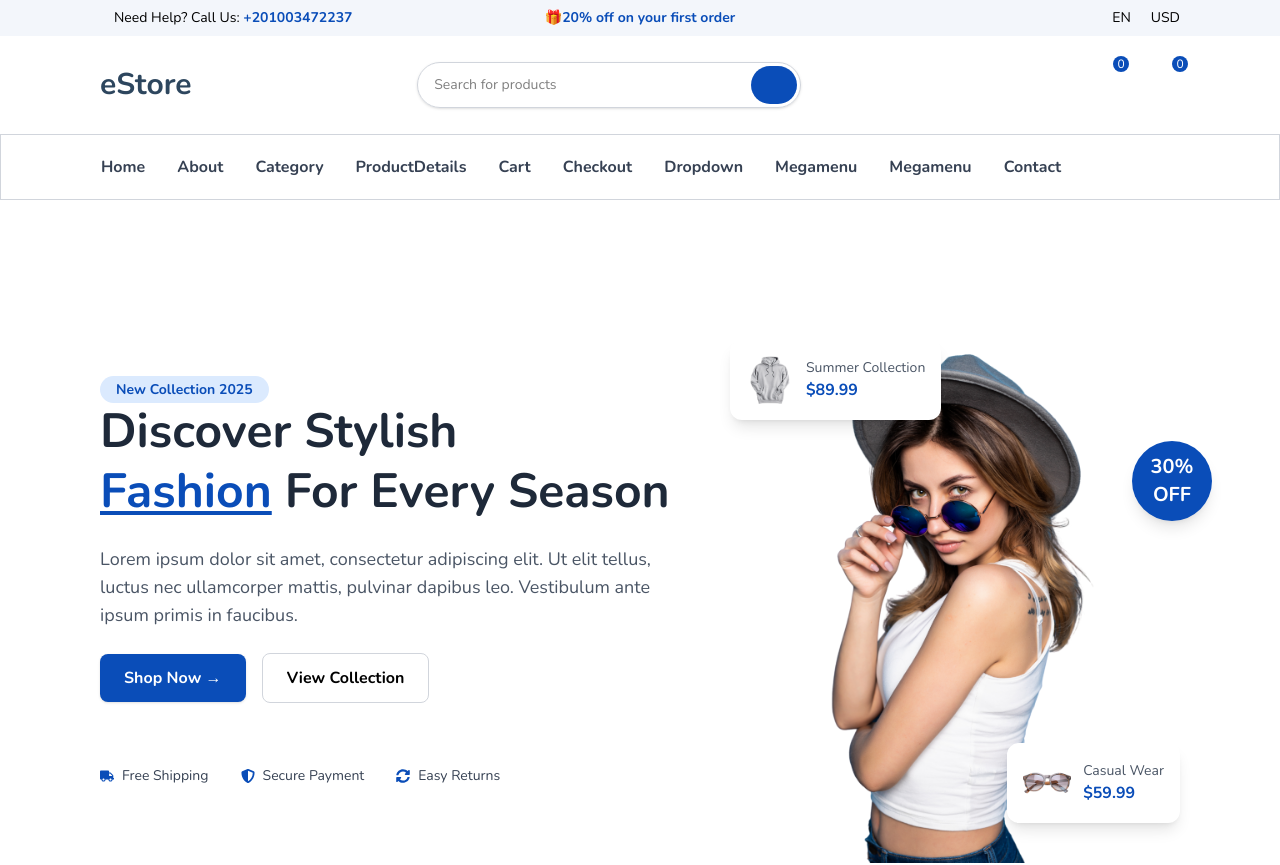
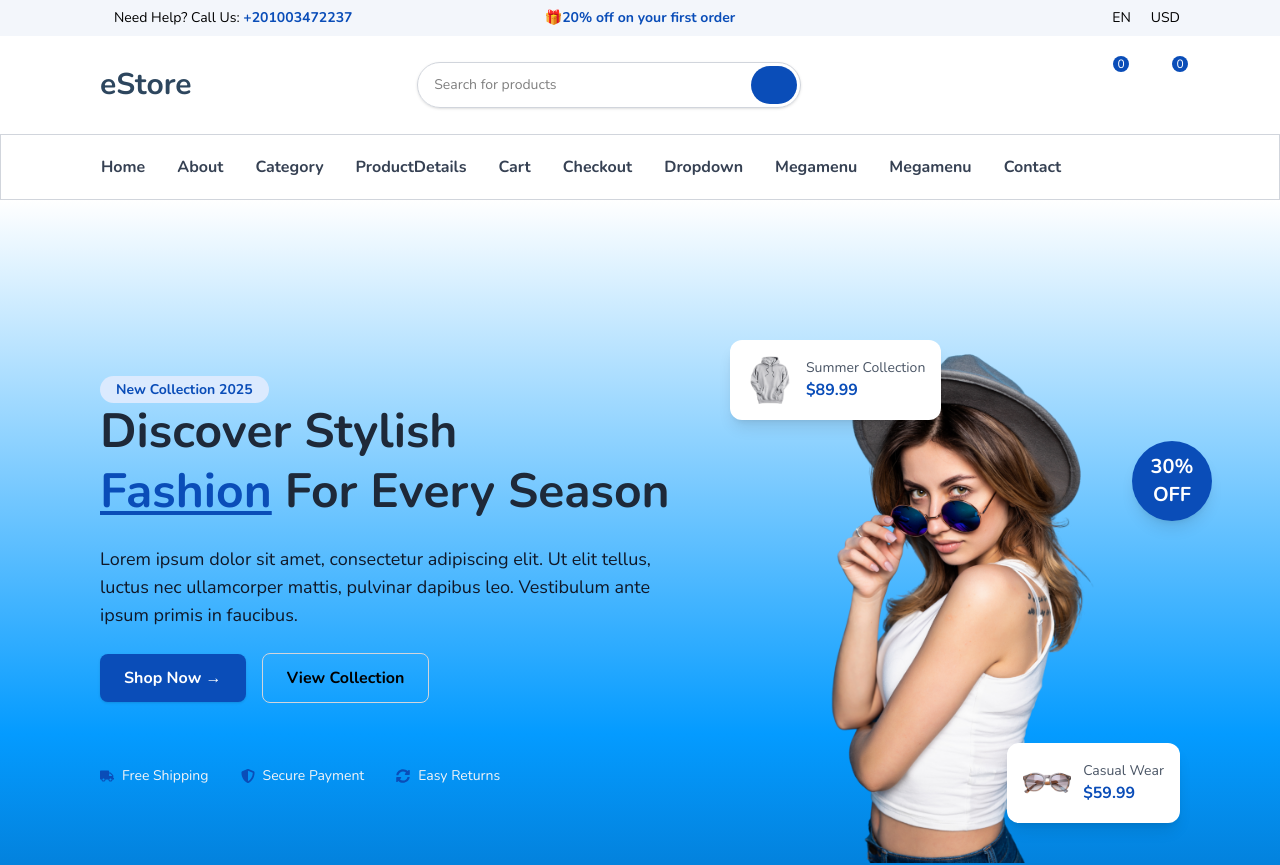
Before and after one commit to reyad2002/E-Commerce, a Next.js app: page / in a window 1280 px wide. Shown: the top 865 px of the page. Built offline with nearby package versions, Linux system fonts and the light colour scheme; some icons are missing.

Commit message:
Refactor global styles and enhance Hero component: standardized CSS variable formatting, added a new gradient background to the Hero section, and updated text colors for improved readability.

```diff
--- a/app/_components/Hero.jsx
+++ b/app/_components/Hero.jsx
@@ -2,7 +2,7 @@ import { FaTruck, FaShieldAlt, FaSyncAlt } from "react-icons/fa";
 
 const Hero = () => {
   return (
-    <section className="flex flex-col min-[1100px]:flex-row items-center justify-between p-8 lg:p-25 bg-white ">
+    <section className="Hero flex flex-col min-[1100px]:flex-row items-center justify-between p-8 lg:p-25 ">
       {/* Left Text Content */}
       <div className="max-w-xl space-y-6">
         <span className="bg-blue-100 text-main px-4 py-1 rounded-full text-sm font-semibold">
@@ -13,7 +13,7 @@ const Hero = () => {
           <span className="text-main underline underline-offset-4">Fashion</span>{" "}
           For Every Season
         </h1>
-        <p className="text-gray-600 text-lg">
+        <p className="text-gray-900 text-lg">
           Lorem ipsum dolor sit amet, consectetur adipiscing elit. Ut elit tellus, luctus
           nec ullamcorper mattis, pulvinar dapibus leo. Vestibulum ante ipsum primis in
           faucibus.
@@ -27,13 +27,13 @@ const Hero = () => {
           </button>
         </div>
         <div className="flex items-center gap-8 pt-6">
-          <div className="flex items-center gap-2 text-sm text-gray-700">
+          <div className="flex items-center gap-2 text-sm text-gray-100">
             <FaTruck className="text-main" /> Free Shipping
           </div>
-          <div className="flex items-center gap-2 text-sm text-gray-700">
+          <div className="flex items-center gap-2 text-sm text-gray-100">
             <FaShieldAlt className="text-main" /> Secure Payment
           </div>
-          <div className="flex items-center gap-2 text-sm text-gray-700">
+          <div className="flex items-center gap-2 text-sm text-gray-100">
             <FaSyncAlt className="text-main" /> Easy Returns
           </div>
         </div>
--- a/app/globals.css
+++ b/app/globals.css
@@ -1,38 +1,36 @@
 @import "tailwindcss";
 
-
 @theme {
-  --color-main: #0A4DB8 ;
-  --color-sec: #2D465E ;
-  --color-bwhite: #F3F6FB ;
-
+  --color-main: #0a4db8;
+  --color-sec: #2d465e;
+  --color-bwhite: #f3f6fb;
 }
 @font-face {
   font-family: nunito;
-  src: url('/Nunito-Regular.ttf');
+  src: url("/Nunito-Regular.ttf");
 }
 @font-face {
   font-family: nunito;
-  src: url('/Nunito-bold.ttf');
+  src: url("/Nunito-bold.ttf");
   font-weight: 500;
 }
-*{
+* {
   font-family: nunito;
 }
 
 .loader {
   width: 40px;
   aspect-ratio: 1.154;
-  --_g: no-repeat radial-gradient(farthest-side,#0033be 90%,#001fba00);
-  background:
-    var(--_g) 50%  0,
-    var(--_g) 0    100%,
-    var(--_g) 100% 100%;
-  background-size: 35% calc(35%*1.154);
+  --_g: no-repeat radial-gradient(farthest-side, #0033be 90%, #001fba00);
+  background: var(--_g) 50% 0, var(--_g) 0 100%, var(--_g) 100% 100%;
+  background-size: 35% calc(35% * 1.154);
   animation: l16 1s infinite;
 }
-@keyframes l16{
-    50%,100% {background-position: 100% 100%,50% 0,0 100%}
+@keyframes l16 {
+  50%,
+  100% {
+    background-position: 100% 100%, 50% 0, 0 100%;
+  }
 }
 
 /* .slick-prev::before,
@@ -46,3 +44,27 @@
 .slick-next:hover::before {
   color: #909090;
 } */
+.Hero {
+  background-color: #0a0a0a;
+  background-image: linear-gradient(
+    180deg,
+    #ffffff 0%,
+    #049bff 35%,
+    #002660 75%,
+    #0a0a0a 100%
+  );
+  background-size: 200% 200%;
+  animation: deepOcean 18s ease infinite;
+}
+
+/* @keyframes gradientPulse {
+  0% {
+    background-position: 0% 50%;
+  }
+  50% {
+    background-position: 100% 50%;
+  }
+  100% {
+    background-position: 0% 50%;
+  }
+} */
```
